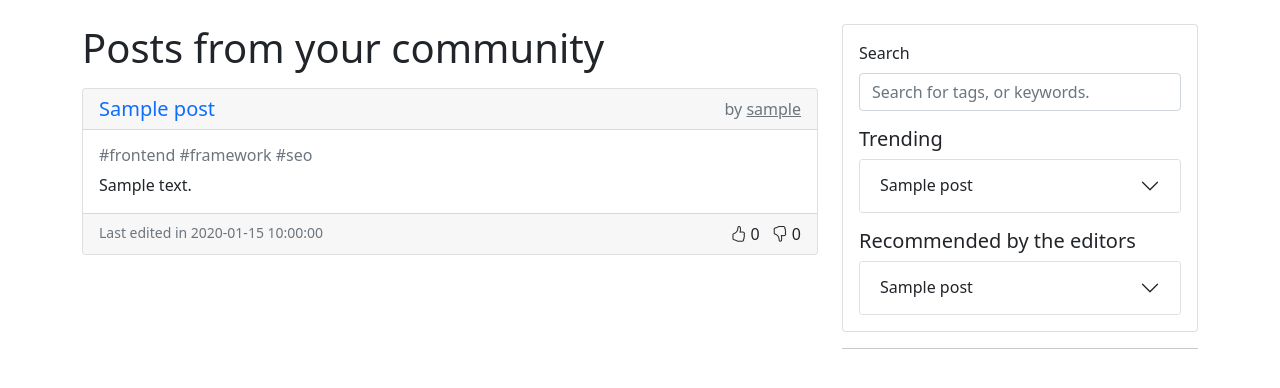
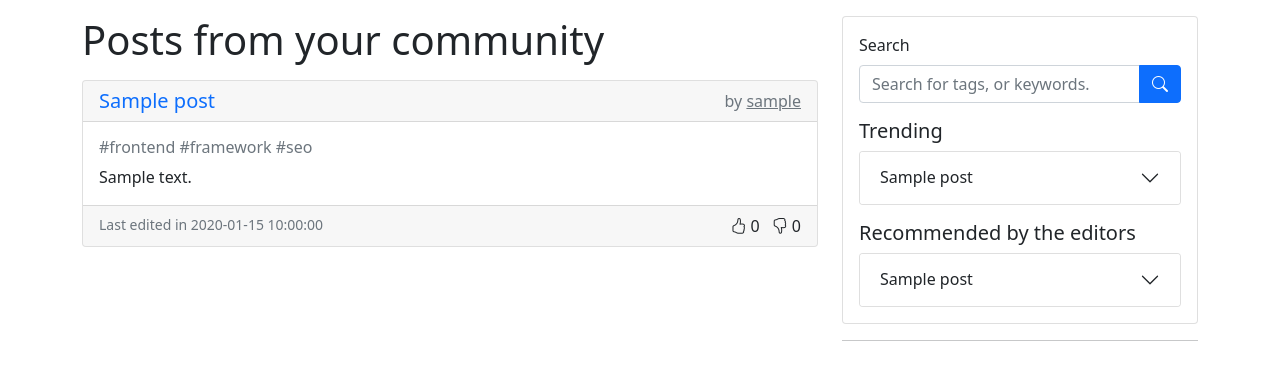
Before and after one commit to demetrius-mp/pyblog, a Python web app: template pyblog/templates/index.html in a window 1280 px wide. Shown: the part 56-444 px from the top of the page. Run offline with Jinja, Linux system fonts and the light colour scheme; the template is opened without the code that fills it: most values are stand-ins (such as "Sample title", 1, 10 or a date in 2020); form fields are guessed from the names that the template uses.

Commit message:
feat: search in sidebar

```diff
--- a/pyblog/templates/index.html
+++ b/pyblog/templates/index.html
@@ -10,17 +10,14 @@
 {% endblock col8 %}
 
 {% block col4 %}
-  <div id="sidebar" class="mb-3">
+  <div id="sidebar">
     <div class="card p-3">
-      <form class="mb-3" action="" method="GET">
-        <label for="search" class="form-label">Search</label>
-        <input
-          class="form-control"
-          placeholder="Search for tags, or keywords."
-          type="text"
-          id="search"
-          name="search"
-        >
+      {{ search_form.search.label(class='form-label') }}
+      <form class="input-group mb-3" action="" method="GET">
+        {{ search_form.search(class='form-control', placeholder='Search for tags, or keywords.') }}
+        <button type="submit" class="btn btn-primary">
+          <i class="bi bi-search"></i>
+        </button>
       </form>
       <h5>Trending</h5>
       <div class="accordion mb-3" id="recommendedPosts">
@@ -36,5 +33,5 @@
       </div>
     </div>
   </div>
-  <hr>
+  <hr class="mb-3 mb-lg-0">
 {% endblock col4 %}
--- a/pyblog/templates/layouts/col8_col4.html
+++ b/pyblog/templates/layouts/col8_col4.html
@@ -1,6 +1,6 @@
 {% extends 'base/base.html' %}
 {% block content %}
-  <main class="container mt-4 mb-3">
+  <main class="container mt-3">
     <div class="row">
       <div class="col-lg-8 order-1 order-lg-0">
         {% block col8 %}{% endblock col8 %}
--- a/pyblog/templates/users/me.html
+++ b/pyblog/templates/users/me.html
@@ -7,7 +7,7 @@
 {% endblock head %}
 
 {% block col8 %}
-  <div id="profileForm">
+  <div id="profileForm" class="mb-3">
     {{ form_card(form=form) }}
   </div>
 {% endblock col8 %}
@@ -16,6 +16,7 @@
   <div id="profileCard">
     {{ profile_card(user=current_user, editable=True) }}
   </div>
+  <hr>
 {% endblock col4 %}
 
 {% block script %}
```
Also changed, not shown: pyblog/blueprints/main/forms.py (added, +7 -0 lines), pyblog/blueprints/main/routes.py (+23 -4 lines).
